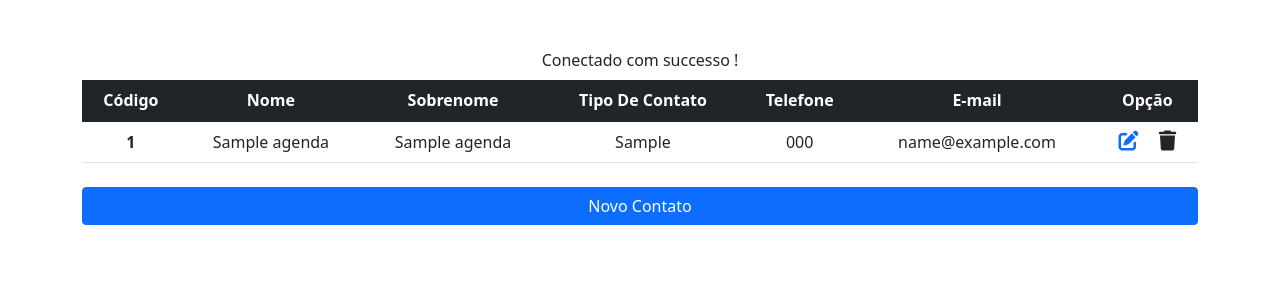
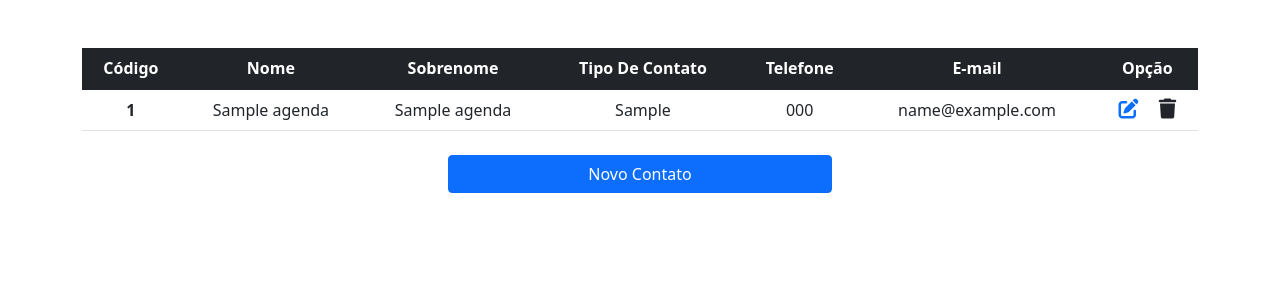
Before and after one commit to TiagoGalhoto/Agenda_De_Contato, a PHP site: page / in a window 1280 px wide. Shown: the part 58-358 px from the top of the page. Run offline with PHP 8.4, Linux system fonts and the light colour scheme; tables that the repository leaves empty or names only in its code hold one stand-in row (values such as "Sample post").

Commit message:
Agenda_De_Contato

```diff
--- a/db_conexao.php
+++ b/db_conexao.php
@@ -11,4 +11,4 @@ if (!$db_conexao)
 {
     die("! Falha na Conexão " . mysqli_connect_error());
 }
-echo " Conectado com successo ! ";
+//echo " Conectado com successo ! ";
--- a/index.php
+++ b/index.php
@@ -21,26 +21,19 @@
         Agenda De Contato.
     </nav>
 
-
-
-
-
-
-
     <div class="container d-grid gap-2 text-center">
 
         <?php
 
-    if(isset($_GET['msg']))
+        if (isset($_GET['msg']))
         {
             $msg = $_GET['msg'];
             echo '<div class="alert alert-warning alert-dismissible fade show" role="alert">
-        '.$msg.'
+        ' . $msg . '
         <button type="button" class="btn-close" data-bs-dismiss="alert" aria-label="Close"></button>
       </div>';
         }
         ?>
-
 
         <table class="table table-hover text-center">
             <thead class="table-dark">
@@ -70,30 +63,32 @@
                         <td><?php echo $row['tel'] ?></td>
                         <td><?php echo $row['email'] ?></td>
                         <td>
-                            <a href="" class="link-primary"><i class="fa-solid fa-pen-to-square fs-5 me-3"></i></a>
-                            <a href="" class="link-dark"><i class="fa-solid fa-trash fs-5"></i></a>
+                            <a href="editar.php?id=<?php echo $row['id'] ?>" class="link-primary"><i class="fa-solid fa-pen-to-square fs-5 me-3"></i></a>
+
+                            <a href="delete.php?id=<?php echo $row['id'] ?>" class="link-dark"><i class="fa-solid fa-trash fs-5"></i></a>
                         </td>
 
                     </tr>
 
-
-
                 <?php
                 }
-
-
-
 
                 ?>
 
             </tbody>
         </table>
 
+        <div class="container d-flex justify-content-center">
+
+            <div class="row" style="width: 30vw; min-width:300px;">
+
                 <a href="adicionar.php" class="btn btn-primary">Novo Contato</a>
 
             </div>
 
+        </div>
 
+    </div>
 
     <!-- Boststrap -->
     <script src="https://cdn.jsdelivr.net/npm/bootstrap@5.1.3/dist/js/bootstrap.bundle.min.js" integrity="sha384-ka7Sk0Gln4gmtz2MlQnikT1wXgYsOg+OMhuP+IlRH9sENBO0LRn5q+8nbTov4+1p" crossorigin="anonymous"></script>
```
Lines whose indentation alone changed are shown as unchanged.
